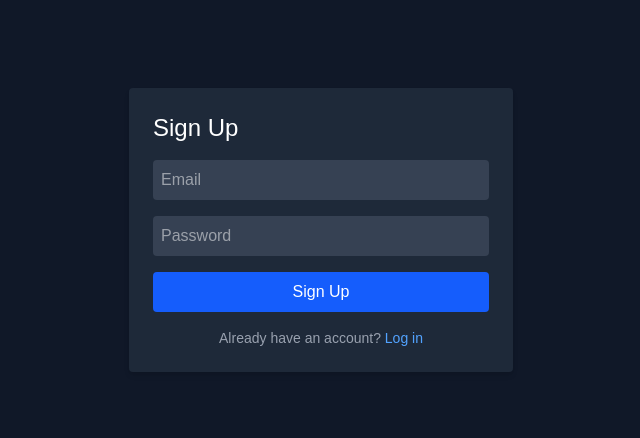
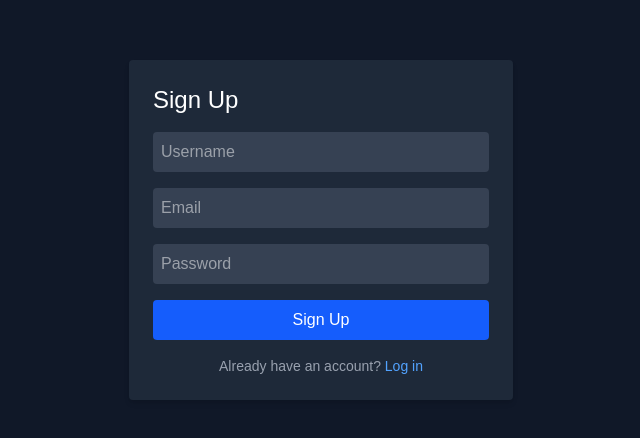
Before and after one commit to Venkateshgoud18/VisionCartAi, a Next.js app in the folder frontend/: page /signup in a window 1280 px wide. Shown: the part 170-608 px from the top of the page, without its empty margins (319-959 px from the left). Built offline with nearby package versions, Linux system fonts and the light colour scheme.

Commit message:
final commit

```diff
--- a/frontend/src/app/components/Signup.js
+++ b/frontend/src/app/components/Signup.js
@@ -2,6 +2,7 @@ import React, { useState } from "react";
 import { useRouter } from "next/navigation";
 
 const Signup = ({ switchToLogin }) => {
+  const [username, setUsername] = useState("");
   const [email, setEmail] = useState(""); // ✅ use email (matches backend)
   const [password, setPassword] = useState("");
   const router = useRouter();
@@ -10,12 +11,13 @@ const Signup = ({ switchToLogin }) => {
     e.preventDefault();
 
     try {
-      const response = await fetch("http://localhost:5050/api/signup", {
+      const response = await fetch("http://localhost:5050/api/register", {
         method: "POST",
         headers: {
           "Content-Type": "application/json",
         },
         body: JSON.stringify({
+          username,
           email,      // ✅ send plain email
           password,   // ✅ send plain password
         }),
@@ -49,6 +51,15 @@ const Signup = ({ switchToLogin }) => {
         className="bg-gray-800 p-6 rounded shadow-md w-full max-w-sm"
       >
         <h2 className="text-2xl text-white mb-4">Sign Up</h2>
+
+        <input
+          type="text"
+          placeholder="Username"
+          value={username}
+          onChange={(e) => setUsername(e.target.value)}
+          className="w-full p-2 mb-4 rounded bg-gray-700 text-white"
+          required
+        />
 
         <input
           type="email"
```
